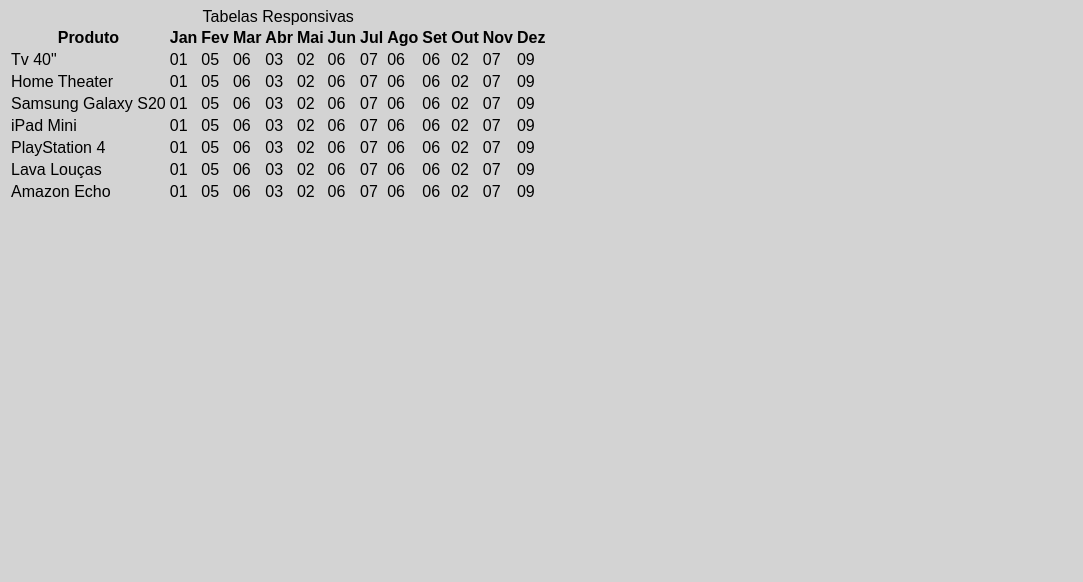
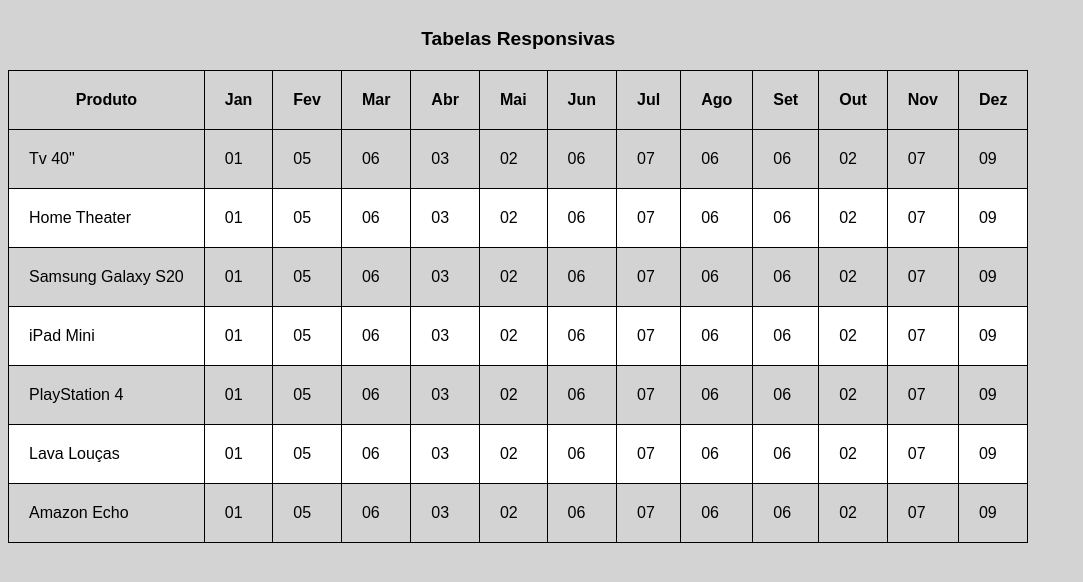
Before and after one commit to Garcia-Sam/HTML_CSS, a plain HTML site: page Exercicios/ex024/pag001.html in a window 1280 px wide. Shown: the whole page, without its empty margins (0-1083 px from the left). Drawn offline with Linux system fonts and the light colour scheme.

Commit message:
Alterações

```diff
--- a/Exercicios/ex024/pag001.html
+++ b/Exercicios/ex024/pag001.html
@@ -9,6 +9,25 @@
         body{
             font-family: Arial, Helvetica, sans-serif;
             background-color: lightgray;
+        }
+
+        table{
+            border-collapse: collapse;
+        }
+
+        caption{
+            font-size: 1.2em;
+            font-weight: bolder;
+            padding: 20px;
+        }
+
+        th, td{
+            border: 1px solid black;
+            padding: 20px;
+        }
+
+        tr:nth-child(even) {
+            background-color: white;
         }
     </style>
 </head>
```
Also changed, not shown: Exercicios/ex024/iframe002.html (+10 -0 lines).
